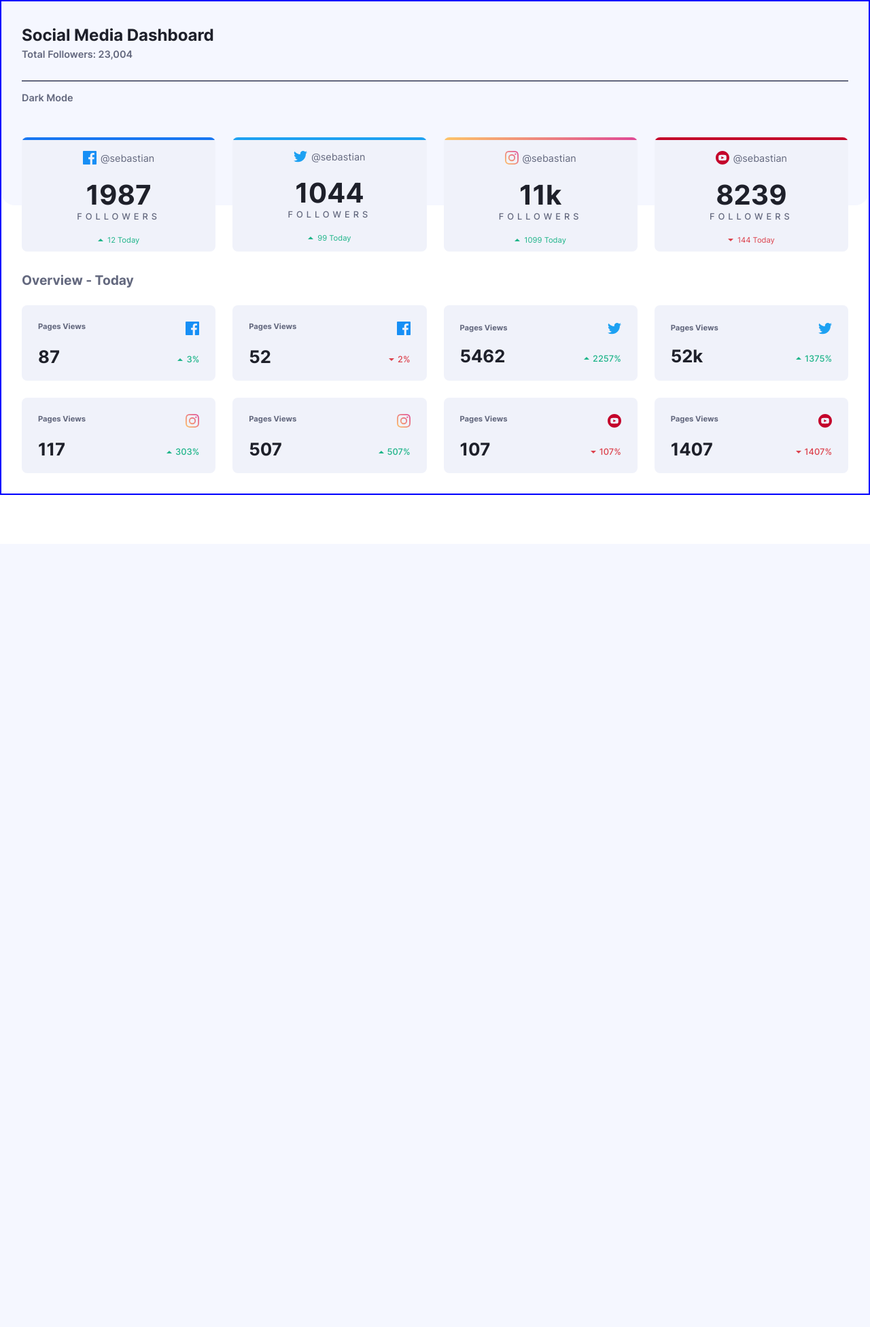
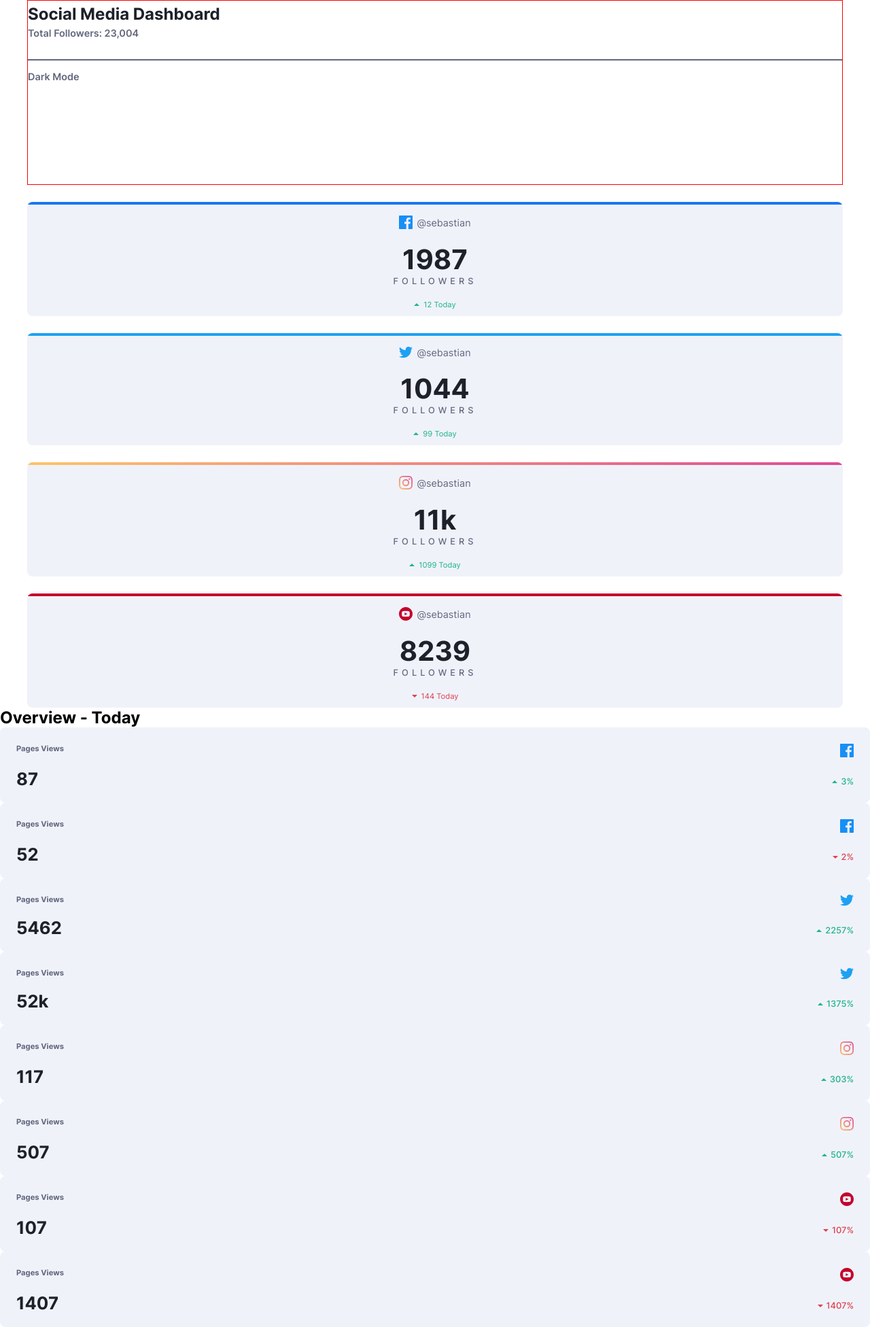
Before and after one commit to stoicstian/frontend-mentor-social-media-dashboard, a Django app: page / in a window 1280 px wide. Shown: the whole page at 68% size. Before the commit the page ends 728 px from the top, so only its background shows below. Run offline with Django 3.2, Linux system fonts and the light colour scheme.

Commit message:
Refactorizando seccion_media

```diff
--- a/app/static/css/styles.css
+++ b/app/static/css/styles.css
@@ -1,6 +1,11 @@
+@font-face {
+  font-family: "Inter";
+  src: url("../fonts/Inter-VariableFont.ttf") format("truetype");
+}
 * {
   margin: 0;
   padding: 0;
+  box-sizing: border-box;
 }
 
 body {
@@ -9,38 +14,28 @@ body {
   font-family: "Inter", sans-serif;
 }
 
-.top-cards, .cards-low, .header {
-  padding: 0px 30px;
+.top-cards {
+  padding: 0px 40px;
+  display: grid;
+  grid-template-columns: 1fr;
+  row-gap: 25px;
+  column-gap: 25px;
 }
-
-.top-cards, .cards-low {
-  padding: 0px 30px;
-  margin: 30px 0px;
-  display: grid;
-  grid-row-gap: 25px;
+.top-cards__header {
+  border: 1px solid red;
 }
-
-@font-face {
-  font-family: "Inter";
-  src: url("../fonts/Inter-VariableFont.ttf") format("truetype");
-}
-.header {
-  padding-top: 30px;
-  background-color: #f5f7ff;
-  border-radius: 0px 0px 20px 20px;
-}
-.header::after {
+.top-cards__header::after {
   content: "";
   height: 150px;
   display: block;
 }
-.header__title {
+.top-cards__title {
   color: #1e202a;
   font-size: 1.5em;
   font-weight: 700;
   margin: 5px 0px;
 }
-.header__subtitle {
+.top-cards__subtitle {
   color: #63687e;
   font-size: 0.9em;
   font-weight: 600;
@@ -48,15 +43,11 @@ body {
   margin: 5px 0px;
   border-bottom: 2px solid #63687e;
 }
-.header__text-switcher {
+.top-cards__text-switcher {
   font-size: 0.9em;
   font-weight: 600;
   color: #63687e;
   margin-top: 15px;
-}
-
-.top-cards {
-  margin-top: -100px;
 }
 
 .card {
@@ -180,50 +171,4 @@ body {
   margin-right: 5px;
 }
 
-.cards-low__title {
-  font-size: 1.2em;
-  color: #63687e;
-}
-
-@media screen and (min-width: 480px) {
-  .top-cards {
-    display: grid;
-    padding: 0px 30px;
-    grid-template-columns: 1fr 1fr;
-    row-gap: 25px;
-    column-gap: 25px;
-  }
-
-  .cards-low main {
-    display: grid;
-    padding: 0px 30px;
-    grid-template-columns: 1fr 1fr;
-    row-gap: 25px;
-    column-gap: 25px;
-    padding: 0;
-  }
-}
-@media screen and (min-width: 800px) {
-  body {
-    border: 2px solid blue;
-  }
-
-  .top-cards {
-    display: grid;
-    padding: 0px 30px;
-    grid-template-columns: 1fr 1fr 1fr 1fr;
-    row-gap: 25px;
-    column-gap: 25px;
-  }
-
-  .cards-low main {
-    display: grid;
-    padding: 0px 30px;
-    grid-template-columns: 1fr 1fr 1fr 1fr;
-    row-gap: 25px;
-    column-gap: 25px;
-    padding: 0;
-  }
-}
-
 /*# sourceMappingURL=styles.css.map */
--- a/app/static/sass/_card_social_media.scss
+++ b/app/static/sass/_card_social_media.scss
@@ -9,6 +9,8 @@
   border-radius: 8px;
   text-align: center;
   position: relative;
+  // margin-top: -100px;
+
   &::before {
     content: "";
     height: 4px;
--- a/app/static/sass/_config.scss
+++ b/app/static/sass/_config.scss
@@ -1,7 +1,7 @@
 * {
   margin: 0;
   padding: 0;
-  // box-sizing: content-box;
+  box-sizing: border-box;
 }
 body {
   margin: 0;
@@ -20,10 +20,13 @@ body {
   grid-row-gap: 25px;
 }
 
-@mixin section-grid($frs) {
+@mixin config-wrapper($padding) {
+  padding: $padding;
+}
+
+@mixin section-grid($fractions) {
   display: grid;
-  padding: 0px 30px;
-  grid-template-columns: $frs;
+  grid-template-columns: $fractions;
   row-gap: 25px;
   column-gap: 25px;
 }
--- a/app/static/sass/_header.scss
+++ b/app/static/sass/_header.scss
@@ -2,37 +2,37 @@
 @use './fonts';
 @use './config';
 
-.header {
-  @extend %config-wrapper;
-  padding-top: 30px;
-  background-color: colors.$pale-blue;
-  border-radius: 0px 0px 20px 20px;
+// .top-cards {
+//   @extend %config-wrapper;
+//   padding-top: 30px;
+//   background-color: colors.$pale-blue;
+//   border-radius: 0px 0px 20px 20px;
 
-  &::after {
-    content: "";
-    height: 150px;
-    display: block;
-  }
+//   &::after {
+//     content: "";
+//     height: 150px;
+//     display: block;
+//   }
 
-  &__title {
-    color: colors.$dark-blue;
-    font-size: 1.5em;
-    font-weight: 700;
-    margin: 5px 0px;
-  }
+//   &__title {
+//     color: colors.$dark-blue;
+//     font-size: 1.5em;
+//     font-weight: 700;
+//     margin: 5px 0px;
+//   }
 
-  &__subtitle {
-    color: colors.$dark-grayish-blue;
-    font-size: 0.9em;
-    font-weight: 600;
-    padding-bottom: 30px;
-    margin: 5px 0px;
-    border-bottom: 2px solid colors.$dark-grayish-blue;
-  }
-  &__text-switcher {
-    font-size: 0.9em;
-    font-weight: 600;
-    color: colors.$dark-grayish-blue;
-    margin-top: 15px;
-  }
-}
+//   &__subtitle {
+//     color: colors.$dark-grayish-blue;
+//     font-size: 0.9em;
+//     font-weight: 600;
+//     padding-bottom: 30px;
+//     margin: 5px 0px;
+//     border-bottom: 2px solid colors.$dark-grayish-blue;
+//   }
+//   &__text-switcher {
+//     font-size: 0.9em;
+//     font-weight: 600;
+//     color: colors.$dark-grayish-blue;
+//     margin-top: 15px;
+//   }
+// }
--- a/app/static/sass/_top-cards.scss
+++ b/app/static/sass/_top-cards.scss
@@ -1,3 +1,41 @@
+@use './colors';
+@use './config';
+
 .top-cards {
-  margin-top: -100px;
+  // @extend %config-wrapper;
+  // @extend %section-grid;
+  @include config.config-wrapper(0px 40px);
+  @include config.section-grid(1fr);
+  // margin-top: -100px;
+
+  &__header {
+    border: 1px solid red;
+    &::after {
+      content: "";
+      height: 150px;
+      display: block;
+    }
+  }
+
+  &__title {
+    color: colors.$dark-blue;
+    font-size: 1.5em;
+    font-weight: 700;
+    margin: 5px 0px;
+  }
+
+  &__subtitle {
+    color: colors.$dark-grayish-blue;
+    font-size: 0.9em;
+    font-weight: 600;
+    padding-bottom: 30px;
+    margin: 5px 0px;
+    border-bottom: 2px solid colors.$dark-grayish-blue;
+  }
+  &__text-switcher {
+    font-size: 0.9em;
+    font-weight: 600;
+    color: colors.$dark-grayish-blue;
+    margin-top: 15px;
+  }
 }
--- a/app/static/sass/styles.scss
+++ b/app/static/sass/styles.scss
@@ -1,47 +1,45 @@
-@use './config';
 @use './fonts';
 @use './colors';
-@use './header';
+@use './config';
 @use './top-cards';
 @use './card_social_media';
 @use './card_social_overview_today';
 
-.top-cards {
-  @extend %config-wrapper;
-  @extend %section-grid;
-}
+// .cards-low {
+//   display: none;
+//   @extend %config-wrapper;
+//   @extend %section-grid;
 
-.cards-low {
-  @extend %config-wrapper;
-  @extend %section-grid;
+//   &__title {
+//     font-size: 1.2em;
+//     color: colors.$dark-grayish-blue;
+//   }
+// }
 
-  &__title {
-    font-size: 1.2em;
-    color: colors.$dark-grayish-blue;
-  }
-}
+// @media screen and (min-width: 480px) {
+//   .top-cards {
+//     @include config.section-grid(1fr 1fr);
+//   }
 
-@media screen and (min-width: 480px) {
-  .top-cards {
-    @include config.section-grid(1fr 1fr);
-  }
+//   .cards-low main {
+//     @include config.section-grid(1fr 1fr);
+//     padding: 0;
+//   }
+// }
 
-  .cards-low main {
-    @include config.section-grid(1fr 1fr);
-    padding: 0;
-  }
-}
+// @media screen and (min-width: 800px) {
+//   .top-cards {
+//     @include config.section-grid(1fr 1fr 1fr 1fr);
+//   }
 
-@media screen and (min-width: 800px) {
-  body {
-    border: 2px solid blue;
-  }
-  .top-cards {
-    @include config.section-grid(1fr 1fr 1fr 1fr);
-  }
+//   .cards-low main {
+//     @include config.section-grid(1fr 1fr 1fr 1fr);
+//     padding: 0;
+//   }
+// }
 
-  .cards-low main {
-    @include config.section-grid(1fr 1fr 1fr 1fr);
-    padding: 0;
-  }
-}
+// @media (prefers-color-scheme: dark) {
+//   body {
+//     background: #000;
+//   }
+// }
--- a/app/templates/index.html
+++ b/app/templates/index.html
@@ -8,12 +8,12 @@
     <title>Social Medial Project</title>
   </head>
   <body>
-    <header class="header">
-      <h1 class="header__title">Social Media Dashboard</h1>
-      <p class="header__subtitle">Total Followers: 23,004</p>
-      <p class="header__text-switcher">Dark Mode</p>
-    </header>
     <section class="top-cards">
+      <header class="top-cards__header">
+        <h1 class="top-cards__title">Social Media Dashboard</h1>
+        <p class="top-cards__subtitle">Total Followers: 23,004</p>
+        <p class="top-cards__text-switcher">Dark Mode</p>
+      </header>
       <article class="card card__facebook">
         <header class="card__header">
           <img
```
Also changed, not shown: 1 other file.
